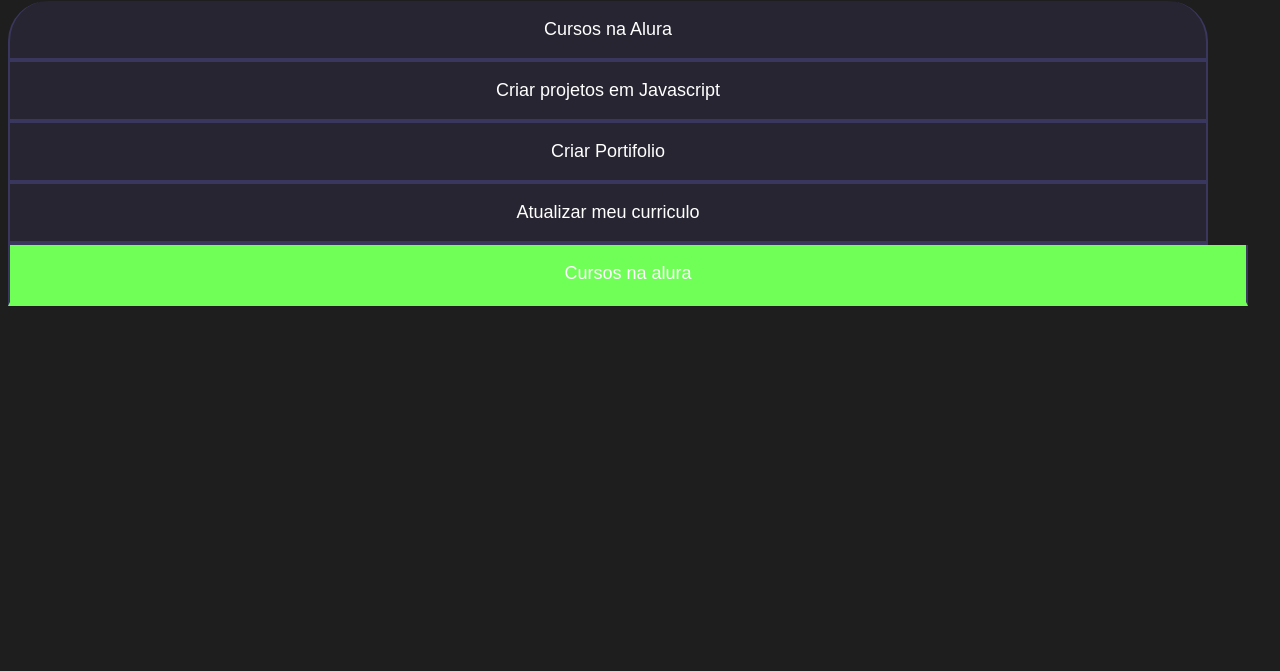
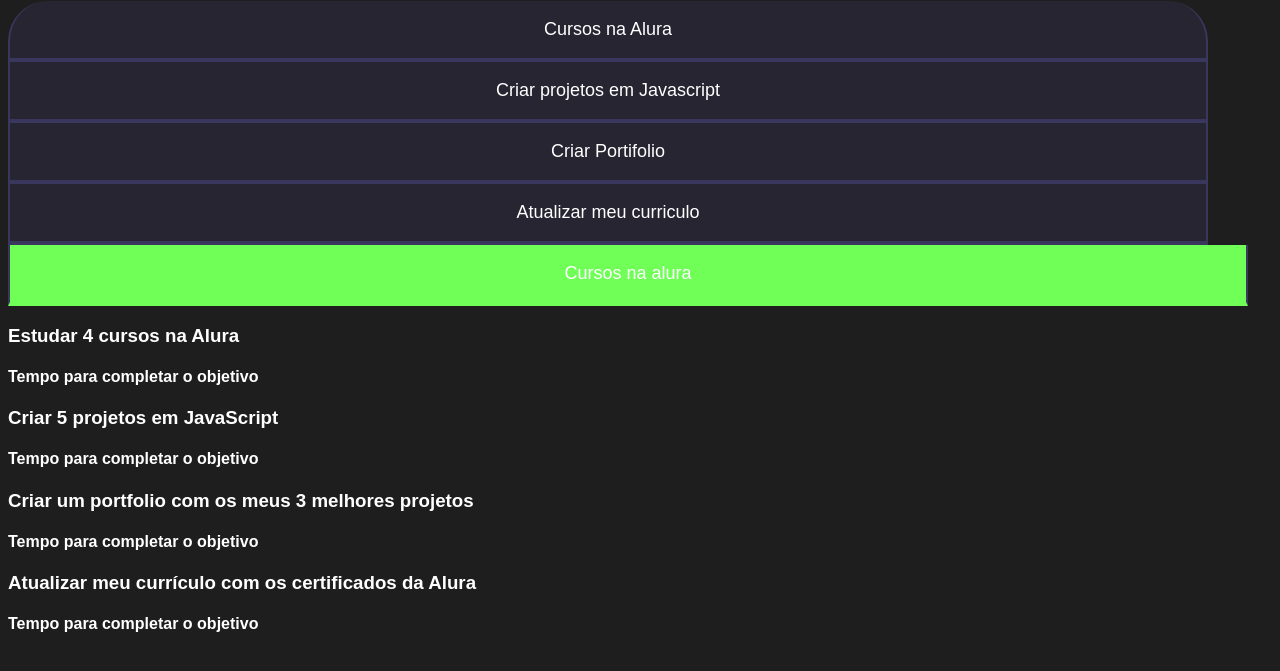
Before and after one commit to MATEUSPOLEZEDAMIAN/Projeto-Roberty, a plain HTML site: page index.html in a window 1280 px wide. Shown: the part 67-738 px from the top of the page. Drawn offline with Linux system fonts and the light colour scheme; a web font is replaced by a local one.

Commit message:
Update index.html

```diff
--- a/index.html
+++ b/index.html
@@ -17,6 +17,25 @@
             <button class="botao">Atualizar meu curriculo</button>
             <buttom class="botao ativo">Cursos na alura</buttom>
         </div>
+        <div class="abas-textos">
+
+<div class="aba-conteudo">
+<h3 class="aba-conteudo-titulo-principal">Estudar 4 cursos na Alura</h3>
+<h4 class="aba-conteudo-titulo-secundario">Tempo para completar o objetivo</h4>
+    </div>
+<div class="aba-conteudo">
+<h3 class="aba-conteudo-titulo-principal">Criar 5 projetos em JavaScript</h3>
+<h4 class="aba-conteudo-titulo-secundario">Tempo para completar o objetivo</h4>
+</div>
+<div class="aba-conteudo">
+<h3 class="aba-conteudo-titulo-principal">Criar um portfolio com os meus 3 melhores projetos</h3>
+<h4 class="aba-conteudo-titulo-secundario">Tempo para completar o objetivo</h4>
+</div>
+<div class="aba-conteudo">
+<h3 class="aba-conteudo-titulo-principal">Atualizar meu currículo com os certificados da Alura</h3>
+<h4 class="aba-conteudo-titulo-secundario">Tempo para completar o objetivo</h4>
+</div>
+        </div>
     </section>
     <script src="main.js"></script>
 </body>
```
